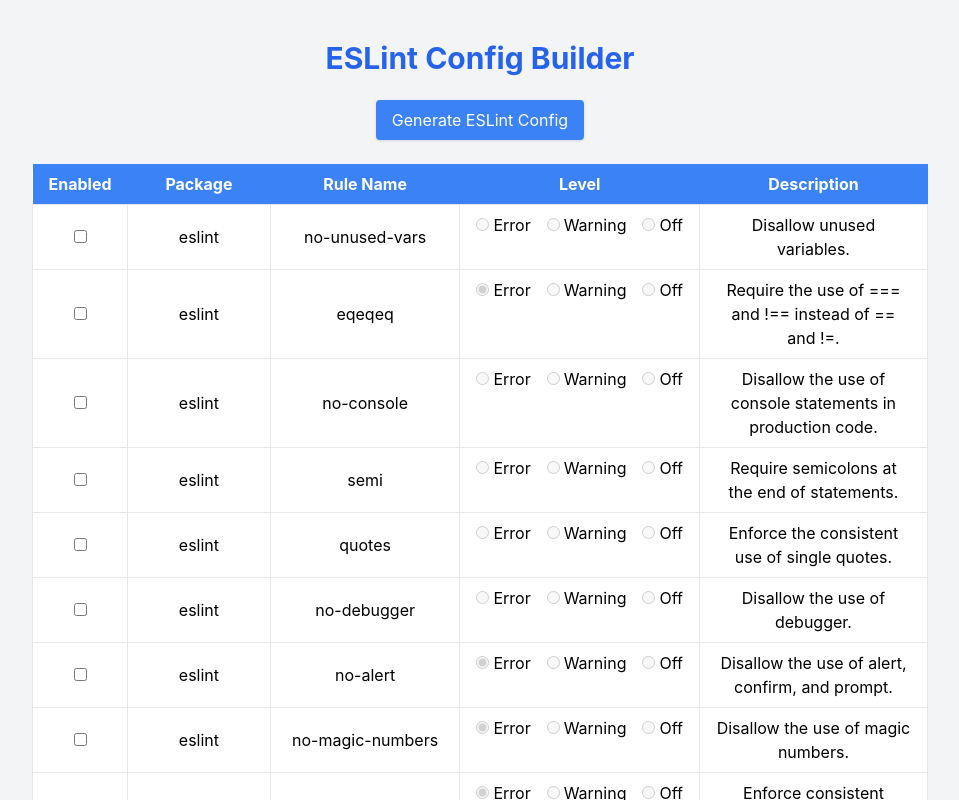
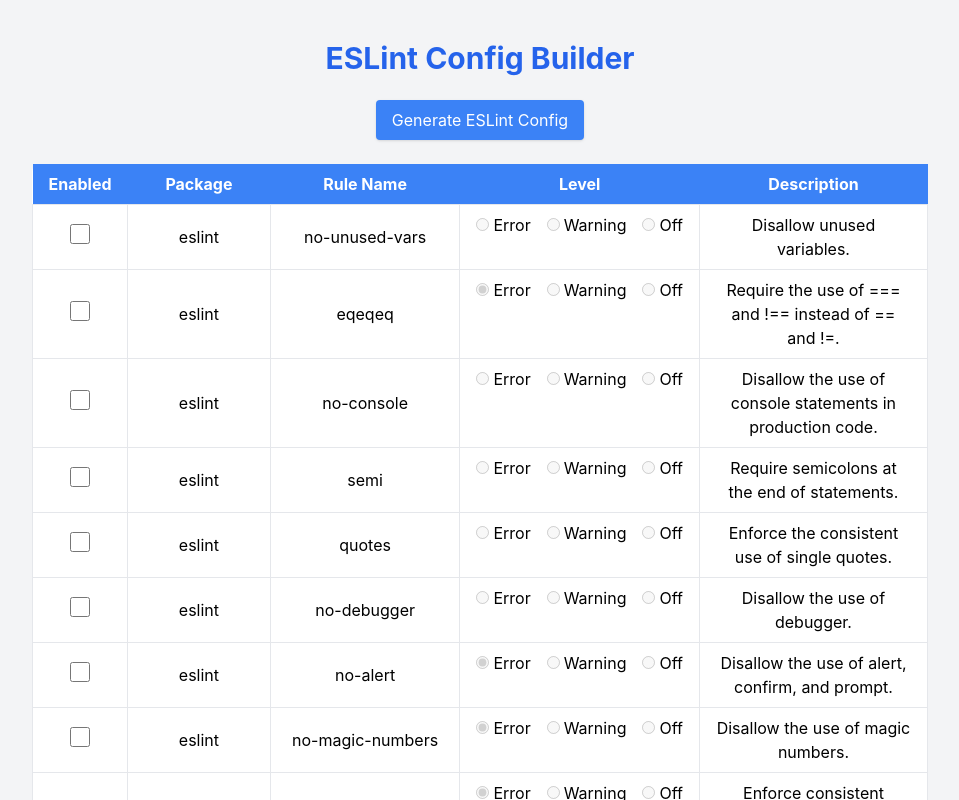
Before and after one commit to CoralHeavens/eslint-config-generator, a React (Create React App) app: page / in a window 1280 px wide. Shown: the top 800 px of the page, without its empty margins (160-1119 px from the left). Built offline with nearby package versions, Linux system fonts and the light colour scheme.

Commit message:
Add checkbox styling

```diff
--- a/src/ESLintConfigBuilder.js
+++ b/src/ESLintConfigBuilder.js
@@ -90,6 +90,7 @@
                     type="checkbox"
                     checked={rule.enabled}
                     onChange={() => handleEnableChange(rule.id)}
+                    className="w-5 h-5 text-blue-600 bg-gray-100 border-gray-300 focus:ring-0 outline-none"
                   />
                 </td>
                 <td className="border px-4 py-2 text-center align-middle">{rule.package}</td>
```
